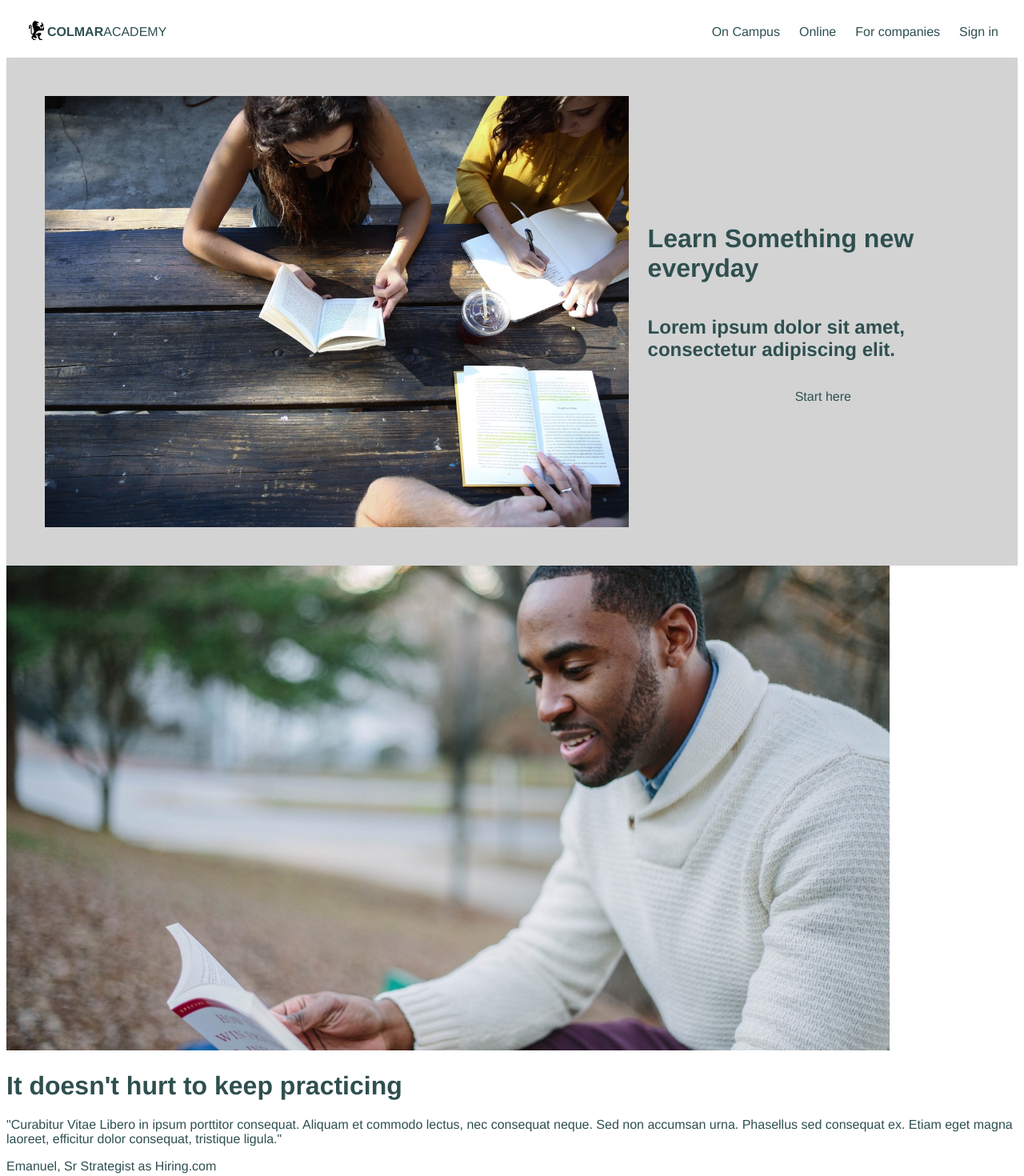
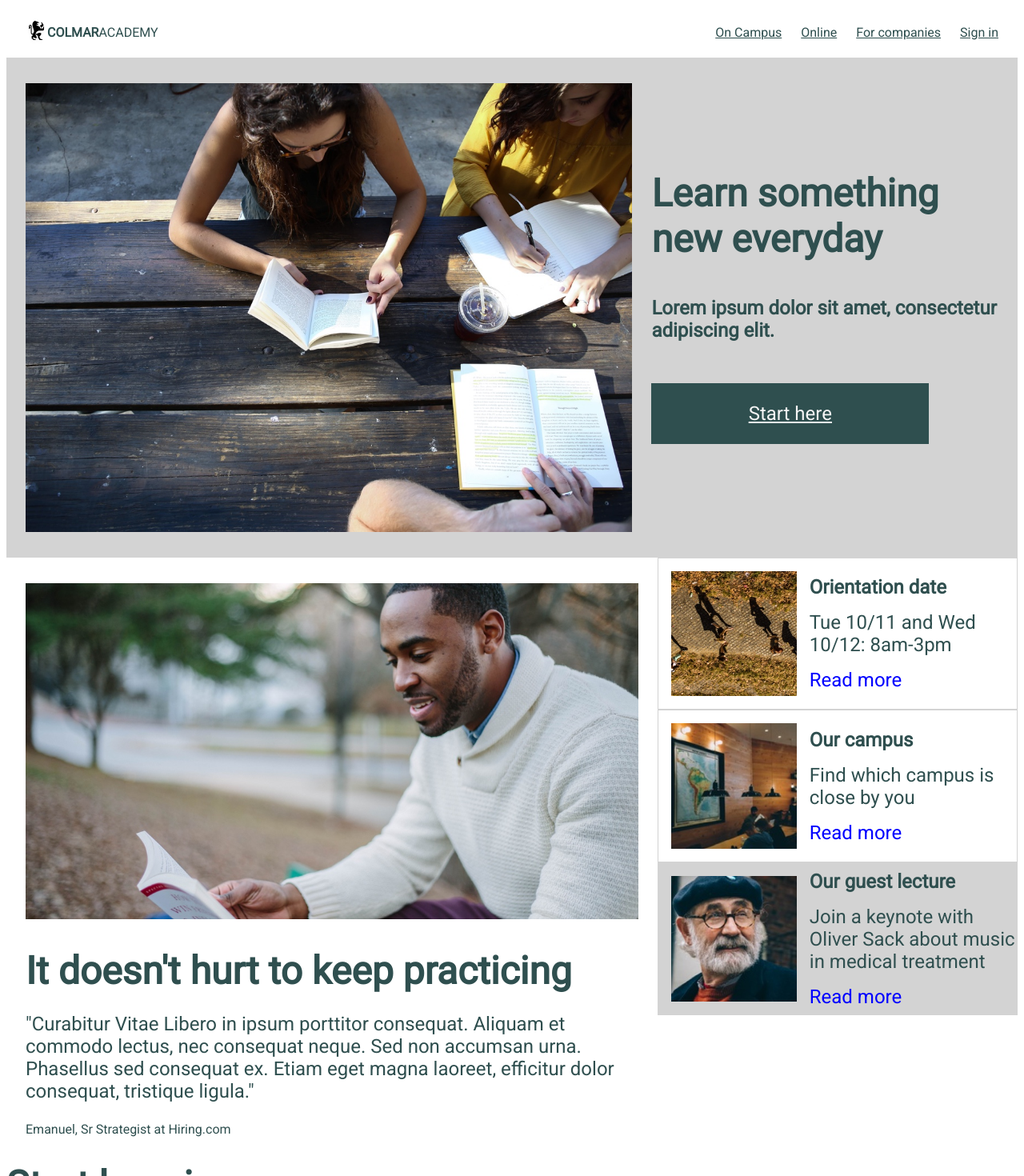
Before and after one commit to bigscotchy/Colmar_capstone_project, a plain HTML site: page index.html in a window 1280 px wide. Shown: the top 1470 px of the page at 80% size. Drawn offline with Linux system fonts and the light colour scheme.

Commit message:
added css for top 2 sections of page.

```diff
--- a/Resources/style.css
+++ b/Resources/style.css
@@ -1,14 +1,50 @@
+/* Global Styles */
+
 HTML{
-    /*font-family: 'Roboto', sans-serif;
-    font-family: 'Montserrat', sans-serif;*/
-    font-family: "helvetica";
+    /*font-family: 'Roboto', sans-serif;*/
+    /*font-family: 'Montserrat', sans-serif;*/
+    /*font-family: "helvetica"*/;
+    font-family: 'Roboto', sans-serif;
     font-size: 16px;
     color: darkslategrey;
     background-color: white;
 }
 
+h1 {
+    font-size: 3rem;
+    margin: 0px;
+    margin-bottom: 24px;
+}
+
+p {
+    font-size: 1.5rem;
+}
+
+    ul a:link{color:  darkslategrey;}
+    ul a:visited{color: orange;}
+    ul a:hover{background-color: darkslategrey; color: aqua;}
+
+    p a:link{color:  whitesmoke;}
+    p a:visited{color: orange;}
+    p a:hover{color: aqua;}
+
+    .tile_items p a:link{color:  blue; text-decoration: none}
+    .tile_items p a:visited{color: orange;}
+    .tile_items p a:hover{color: aqua;}
+
+
+
+.width_container1{
+    padding: 0px 24px;
+}
+/*.width_container2{
+    width:100%;
+}*/
+
+/* Hero content styles */
+
 .main_container{
-    padding: 16px 24px;
+    padding: 16px 0px;
 }
 
 header{
@@ -48,13 +84,81 @@ li{
 
 .desk_hero{
     width: 60%;
-    height: auto;
+    height: 80%;
     padding: 32px 24px;
 }
 
 .hero_items{
     display: flex;
     flex-direction: column;
-    align-items: center;
+    justify-content: center;
+     padding: 32px 24px 32px 0px;
+}
+
+.start_button{
+    Width: 80%;
+    background-color: darkslategray;
+    margin-top: 2rem;
+}
+
+.start_button p {
+    background-color: darkslategray;
+    color: whitesmoke;
+    text-align: center;
+}
+
+
+/* Praciticing Content */
+
+.practicing_holder {
+    display: flex;
+    width:100%
+}
+
+.reading_section{
+    flex: 60%;
+    padding: 32px 24px 32px 24px;
+}
+
+.reading{
+    width: 100%;
+    margin-bottom: 32px;
+}
+
+#name{
+    font-size: 1rem;
+    margin-bottom: 0px;
+}
+.practicing_tiles{
+    flex: 35%;
+    flex-direction: column;
+}
+
+
+.tiles {
+    display: flex;
+    border: 1px solid lightgrey;
+}
+
+.tile_img {
+    width: 35%;
+    height: 50%;
+    padding: 16px;
+}
+
+.tile_items{
+    display: flex;
+    flex-direction: column;
     justify-content: center;
 }
+.tile_items p{
+    margin: 8px 0px;
+}
+
+.tile_items h2{
+    margin: 8px 0px;
+}
+
+.tile3{
+    background-color: lightgray;
+}
--- a/index.html
+++ b/index.html
@@ -5,11 +5,11 @@
     <Title>Colma Academy | Learn Something New</Title>
     <!-- <link href="Resources/reset.css" rel="stylesheet" type="text/css"> -->
     <link href="Resources/style.css" rel="stylesheet" type="text/css">
-    <!-- <link href="https://fonts.googleapis.com/css?family=Montserrat|Roboto" rel="stylesheet"> -->
+    <link href="https://fonts.googleapis.com/css?family=Montserrat|Roboto" rel="stylesheet">
 </head>
 
 <body>
-
+<div class="width_container1">
     <!-- Header Nav -->
     <header class="main_container">
         <div class="logo">
@@ -18,52 +18,72 @@
         </div>
         <div class="header_nav">
             <ul>
-                <li>On Campus</li>
-                <li>Online</li>
-                <li>For companies</li>
-                <li>Sign in</li>
+                <li><a href="#">On Campus</a></li>
+                <li><a href="#">Online</a></li>
+                <li><a href="#">For companies</a></li>
+                <li><a href="#">Sign in</a></li>
             </ul>
         </div>
     </header>
-
+</div>
     <!-- Learn Hero -->
+ <div class="width_container2">
      <div class="full_width_backing">
-        <div class="hero main_container">
+        <div class="hero">
             <img class="desk_hero" src="Resources/capstone_colmar_assets/capstone_colmar_assets/images/banner.jpg" alt="Students working at a table outside, seen from above">
 
             <div class="hero_items">
-                <h1>Learn Something new everyday</h1>
+                <h1>Learn something new everyday</h1>
             <h2>Lorem ipsum dolor sit amet, consectetur adipiscing elit.</h2>
-            <p>Start here</p>
+                <div class="start_button">
+                    <p><a href="#">Start here</a></p>
+                </div>
+            </div>
         </div>
     </div>
 </div>
     <!-- it doesnt Hurt container -->
 
-    <div class="Practicing_holder">
-
-        <img src="Resources/capstone_colmar_assets/capstone_colmar_assets/images/information-main.jpg" alt="man reading a academic book">
+<div class="width_container2">
+        <div class="practicing_holder">
+            <div class="reading_section">
+                <img class="reading"             src="Resources/capstone_colmar_assets/capstone_colmar_assets/images/information-main.jpg" alt="man reading an academic book">
                 <h1>It doesn't hurt to keep practicing</h1>
                 <p>"Curabitur Vitae Libero in ipsum porttitor consequat. Aliquam et commodo lectus, nec consequat neque. Sed non accumsan urna. Phasellus sed consequat ex. Etiam eget magna laoreet, efficitur dolor consequat, tristique ligula."</p>
-        <p>Emanuel, Sr Strategist as Hiring.com</p>
+                <p id="name">Emanuel, Sr Strategist at Hiring.com</p>
+            </div>
 
-        <img src="Resources/capstone_colmar_assets/capstone_colmar_assets/images/information-orientation.jpg" alt="People casting shadows, seen from above, walking in a dry environment">
+
+        <div class="practicing_tiles">
+            <div class="tiles">
+               <img class="tile_img" src="Resources/capstone_colmar_assets/capstone_colmar_assets/images/information-orientation.jpg" alt="People casting shadows, seen from above, walking in a dry environment">
+                <div class="tile_items">
                     <h2>Orientation date</h2>
                     <p>Tue 10/11 and Wed 10/12: 8am-3pm</p>
-        <p>Read more</p>
-
-        <img src="Resources/capstone_colmar_assets/capstone_colmar_assets/images/information-campus.jpg" alt="Study room in a college with a large map of South America on the wall">
+                    <p><a href="#">Read more</a></p>
+                </div>
+            </div>
+            <div class="tiles">
+                <img class="tile_img" src="Resources/capstone_colmar_assets/capstone_colmar_assets/images/information-campus.jpg" alt="Study room in a college with a large map of South America on the wall">
+                 <div class="tile_items">
                      <h2>Our campus</h2>
                      <p>Find which campus is close by you</p>
-        <p>Read more</p>
+                     <p><a href="#">Read more</a></p>
+                </div>
+            </div>
 
-        <img src="Resources/capstone_colmar_assets/capstone_colmar_assets/images/information-guest-lecture.jpg" alt="Interesting, bespectacled, gallic looking beared gent">
+            <div class="tiles tile3">
+                <img class="tile_img" src="Resources/capstone_colmar_assets/capstone_colmar_assets/images/information-guest-lecture.jpg" alt="Interesting, bespectacled, gallic looking beared gent">
+                 <div class="tile_items">
                      <h2>Our guest lecture</h2>
                      <p>Join a keynote with Oliver Sack about music in medical treatment</p>
-        <p>Read more</p>
+                     <p><a href="#">Read more</a></p>
+                </div>
+            </div>
+        </div>
 
     </div>
-
+</div>
 
     <!-- Start Tiles -->
 
@@ -124,6 +144,7 @@
         <p>Research study about New York</p>
 
     </div>
+</div>
     <!-- Footer -->
     <footer>
         <span>&copy; 2016 Colmar Academy. All rights reserved</span>
```
Lines whose indentation alone changed are shown as unchanged.
